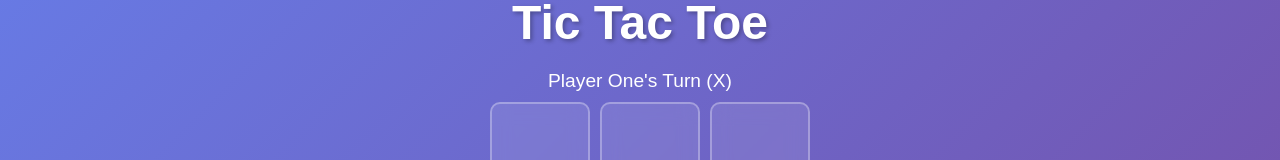
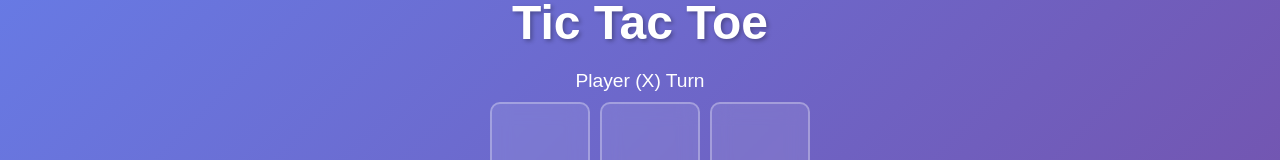
Before and after one commit to gcdelatorre/tic-tac-toe, a React (Vite) app: page / in a window 1280 px wide. Shown: the part 182-342 px from the top of the page. Built offline with nearby package versions, Linux system fonts and the light colour scheme.

Commit message:
adjustments

```diff
--- a/src/App.jsx
+++ b/src/App.jsx
@@ -110,7 +110,7 @@ export default function App() {
       <p className="title">Tic Tac Toe</p>
 
       <p className="player-turn">
-        {gameOver ? "" : playerOneMove ? "Player One's Turn (X)" : "Player Two's Turn (O)"}
+        {gameOver ? "" : playerOneMove ? "Player (X) Turn" : "Player (O) Turn"}
       </p>
 
       <div className="container">
```
